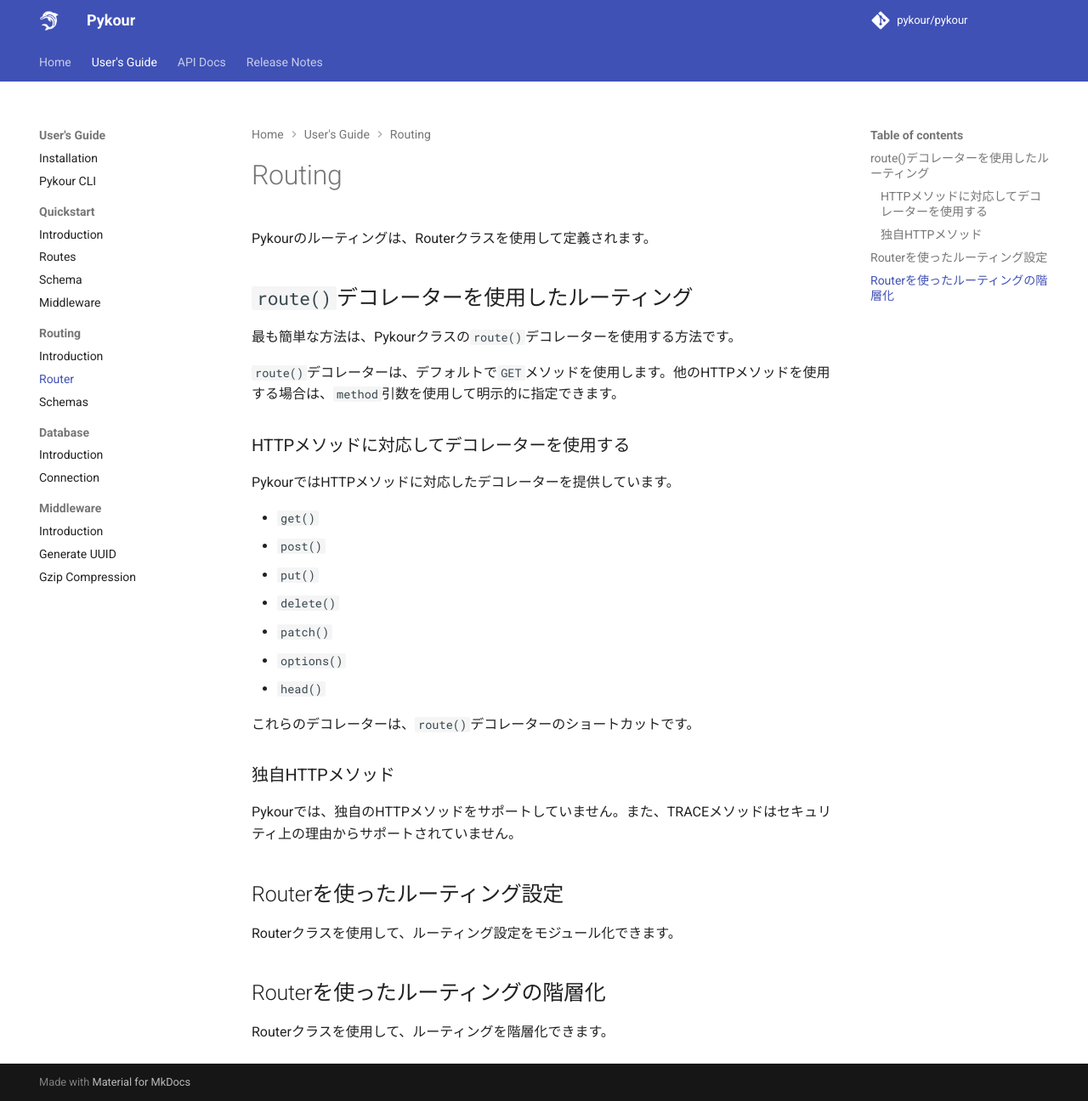
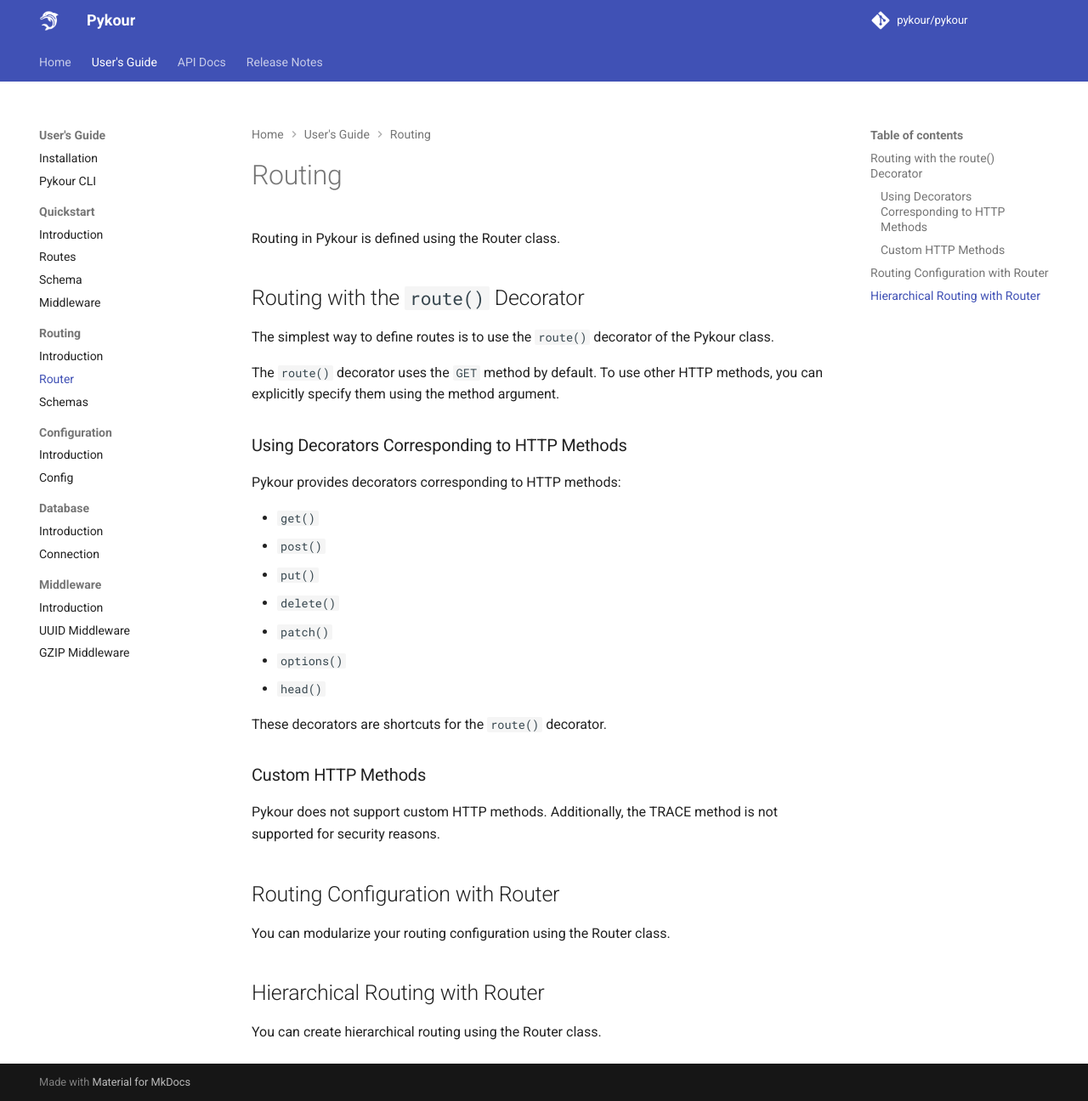
Before and after one commit to pykour/pykour, an MkDocs documentation site: the page built from docs/routing/router.md, in a window 1280 px wide and 1296 px high. Shown: the whole window at 85% size. Built offline with MkDocs 1.6.1 and Material for MkDocs 9.7.7, drawn with Linux system fonts in a browser that asks for light colours; comment, search, counter and statistics services are not loaded.

````diff
--- a/docs/middleware/uuid.md
+++ b/docs/middleware/uuid.md
@@ -1,55 +1,35 @@
-# UUID生成ミドルウェア
+# UUID Middleware
 
-UUID生成ミドルウェアは、リクエストを一意に特定するUUIDを生成し、リクエストおよびレスポンスヘッダーに追加します。
+The UUID Middleware creates a UUID to uniquely identify requests and adds it to the request and response headers.
 
-## 使用方法
+## Usage
 
 ```python
 from pykour import Pykour
 from pykour.middleware import UUIDMiddleware
 
 app = Pykour()
-app.add_middleware(UUIDMiddleware) # UUID生成ミドルウェアを追加
+app.add_middleware(UUIDMiddleware)
 
 @app.get('/')
 def index():
     return { 'message': 'Hello, World!' }
 ```
 
-デフォルトでは、UUID生成ミドルウェアは`x-request-id`ヘッダーを使用します。
+By default, the UUID Generation Middleware uses the `x-request-id` header.
 
-## 任意のヘッダーを使用する
+## Using a Custom Header
 
-任意のヘッダーを使用する場合は、`header_name`引数を使用して指定できます。
+If you want to use a header other than `x-request-id`, you can specify the header name using the `header_name` argument.
 
 ```python
 from pykour import Pykour
 from pykour.middleware import UUIDMiddleware
 
 app = Pykour()
-app.add_middleware(UUIDMiddleware, header_name="X-TEST-ID") # UUID生成ミドルウェアを追加し、ヘッダー名を指定
+app.add_middleware(UUIDMiddleware, header_name="X-TEST-ID")
 
 @app.get('/')
 def index():
     return { 'message': 'Hello, World!' }
 ```
-
-分散トレーシングを使用している場合などで、特定のヘッダーが必要な場合は、この方法を使用してください。
-
-## UUID生成ミドルウェアのシナリオ
-
-UUID生成ミドルウェアを使用するシナリオには次の2つがあります。
-
-- PykourがリクエストごとにUUIDを生成する
-- クライアントから送信されたヘッダーを使用する
-
-### PykourがリクエストごとにUUIDを生成する
-
-リクエストヘッダーにヘッダーがない場合は、PykourがリクエストごとにUUIDを生成します。
-リクエストごとにUUIDを生成したい場合は、この方法を使用してください。
-
-
-### クライアントから送信されたヘッダーを使用する
-
-クライアントから当該ヘッダーが送信された場合は、そのヘッダーをレスポンスヘッダーに追加します。
-クライアントやアプリケーションサーバーの前にミドルウェアを使用している場合は、この方法を使用してください。
--- a/docs/routing/router.md
+++ b/docs/routing/router.md
@@ -1,16 +1,17 @@
 # Routing
 
-Pykourのルーティングは、Routerクラスを使用して定義されます。
+Routing in Pykour is defined using the Router class.
 
-## `route()`デコレーターを使用したルーティング
+## Routing with the `route()` Decorator
 
-最も簡単な方法は、Pykourクラスの`route()`デコレーターを使用する方法です。
+The simplest way to define routes is to use the `route()` decorator of the Pykour class.
 
-`route()`デコレーターは、デフォルトで`GET`メソッドを使用します。他のHTTPメソッドを使用する場合は、`method`引数を使用して明示的に指定できます。
+The `route()` decorator uses the `GET` method by default. To use other HTTP methods,
+you can explicitly specify them using the method argument.
 
-### HTTPメソッドに対応してデコレーターを使用する
+### Using Decorators Corresponding to HTTP Methods
 
-PykourではHTTPメソッドに対応したデコレーターを提供しています。
+Pykour provides decorators corresponding to HTTP methods:
 
 - `get()`
 - `post()`
@@ -20,16 +21,16 @@ PykourではHTTPメソッドに対応したデコレーターを提供してい
 - `options()`
 - `head()`
 
-これらのデコレーターは、`route()`デコレーターのショートカットです。
+These decorators are shortcuts for the `route()` decorator.
 
-### 独自HTTPメソッド
+### Custom HTTP Methods
 
-Pykourでは、独自のHTTPメソッドをサポートしていません。また、TRACEメソッドはセキュリティ上の理由からサポートされていません。
+Pykour does not support custom HTTP methods. Additionally, the TRACE method is not supported for security reasons.
 
-## Routerを使ったルーティング設定
+## Routing Configuration with Router
 
-Routerクラスを使用して、ルーティング設定をモジュール化できます。
+You can modularize your routing configuration using the Router class.
 
-## Routerを使ったルーティングの階層化
+## Hierarchical Routing with Router
 
-Routerクラスを使用して、ルーティングを階層化できます。
+You can create hierarchical routing using the Router class.
--- a/mkdocs.yml
+++ b/mkdocs.yml
@@ -37,13 +37,16 @@ nav:
       - Introduction: routing/introduction.md
       - Router: routing/router.md
       - Schemas: routing/schemas.md
+    - Configuration:
+      - Introduction: configuration/introduction.md
+      - Config: configuration/config.md
     - Database:
       - Introduction: database/introduction.md
       - Connection: database/connection.md
     - Middleware:
       - Introduction: middleware/introduction.md
-      - Generate UUID: middleware/uuid.md
-      - Gzip Compression: middleware/gzip.md
+      - UUID Middleware: middleware/uuid.md
+      - GZIP Middleware: middleware/gzip.md
   - API Docs:
     - core:
       - Pykour: api/pykour.md
@@ -81,4 +84,4 @@ markdown_extensions:
 extra:
   analytics:
     provider: google
-    property:
+    property: G-X9TGYEY0S2
--- a/pyproject.toml
+++ b/pyproject.toml
@@ -1,6 +1,6 @@
 [tool.poetry]
 name = "pykour"
-version = "0.1.3"
+version = "0.1.4"
 description = "Pykour is modern, fast, and easy to use web framework for Python."
 authors = ["Takashi Yamashina <takashi.yamashina@gmail.com>"]
 readme = "README.md"
@@ -14,7 +14,7 @@ pykour = "pykour.cli:main"
 
 [tool.poetry.dependencies]
 python = ">=3.9"
-uvicorn = "^0.30.1"
+uvicorn = "^0.30.3"
 watchdog = "^4.0.1"
 pyyaml = "^6.0.1"
 gunicorn = "^22.0.0"
--- a/src/pykour/__init__.py
+++ b/src/pykour/__init__.py
@@ -1,4 +1,4 @@
-__version__ = "0.1.3"
+__version__ = "0.1.4"
 
 from .application import Pykour
 from .config import Config
````
Also changed, not shown: docs/configuration/config.md (added, +17 -0 lines), docs/configuration/introduction.md (added, +19 -0 lines), docs/database/connection.md (+23 -0 lines), docs/database/introduction.md (+16 -0 lines), docs/middleware/gzip.md (+28 -0 lines), docs/quickstart/introduction.md (+1 -1 lines), docs/release-notes.md (+17 -1 lines), docs/routing/introduction.md (+14 -0 lines), docs/routing/schemas.md (+32 -3 lines), docs/quickstart/routes.md (renamed from docs/quickstart/routing.md), 2 other files.
